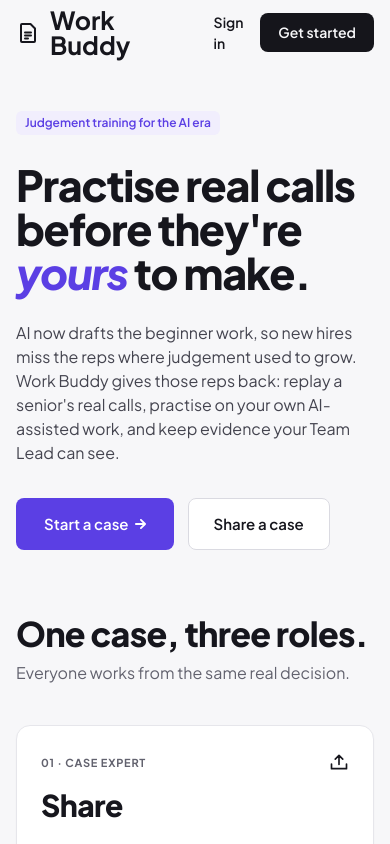
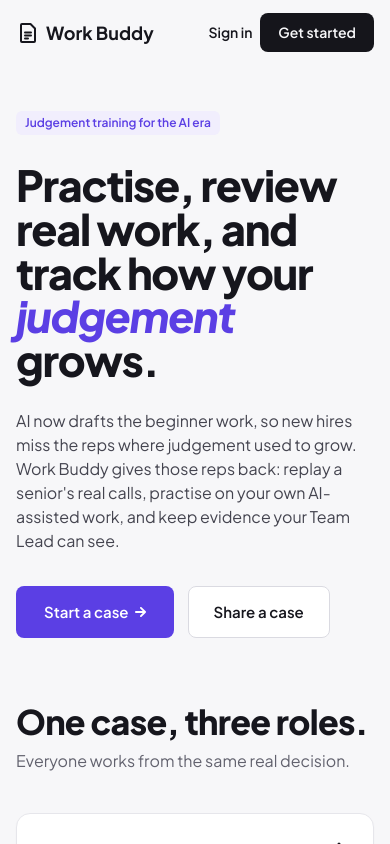
Before and after one commit to POPOL-popo11/casebook, a React (Vite) app: page / in a window 390 px wide. Shown: the top 844 px of the page. Built offline with nearby package versions, Linux system fonts and the light colour scheme.

Commit message:
New landing headline; phone header fits the name on one line

```diff
--- a/src/pages/landing/Hero.tsx
+++ b/src/pages/landing/Hero.tsx
@@ -13,11 +13,7 @@
           Judgement training for the AI era
         </p>
         <h1 id="lp-hero-title" className="title title--xl lp-hero__title reveal reveal--title" data-revealed="true">
-          Practise real calls
-          <br />
-          before they're
-          <br />
-          <em>yours</em> to make.
+          Practise, review real work, and track how your <em>judgement</em> grows.
         </h1>
         <p className="lp-hero__sub reveal reveal--body" data-revealed="true">
           {HERO_SUB}
--- a/src/pages/landing/Responsive.css
+++ b/src/pages/landing/Responsive.css
@@ -52,7 +52,20 @@
   }
 
   .lp-nav__actions {
-    gap: var(--space-3);
+    gap: var(--space-2);
+  }
+
+  /* 'Work Buddy' is two words: at 25px it wrapped onto two lines beside the buttons, and pushed
+     'Sign in' onto two lines too. A smaller wordmark keeps the bar on one line, inside the
+     margins, down to 360px. */
+  .lp-logo {
+    gap: 6px;
+    font-size: 18px;
+    white-space: nowrap;
+  }
+
+  .lp-nav__signin {
+    white-space: nowrap;
   }
 
   .lp-hero {
```
